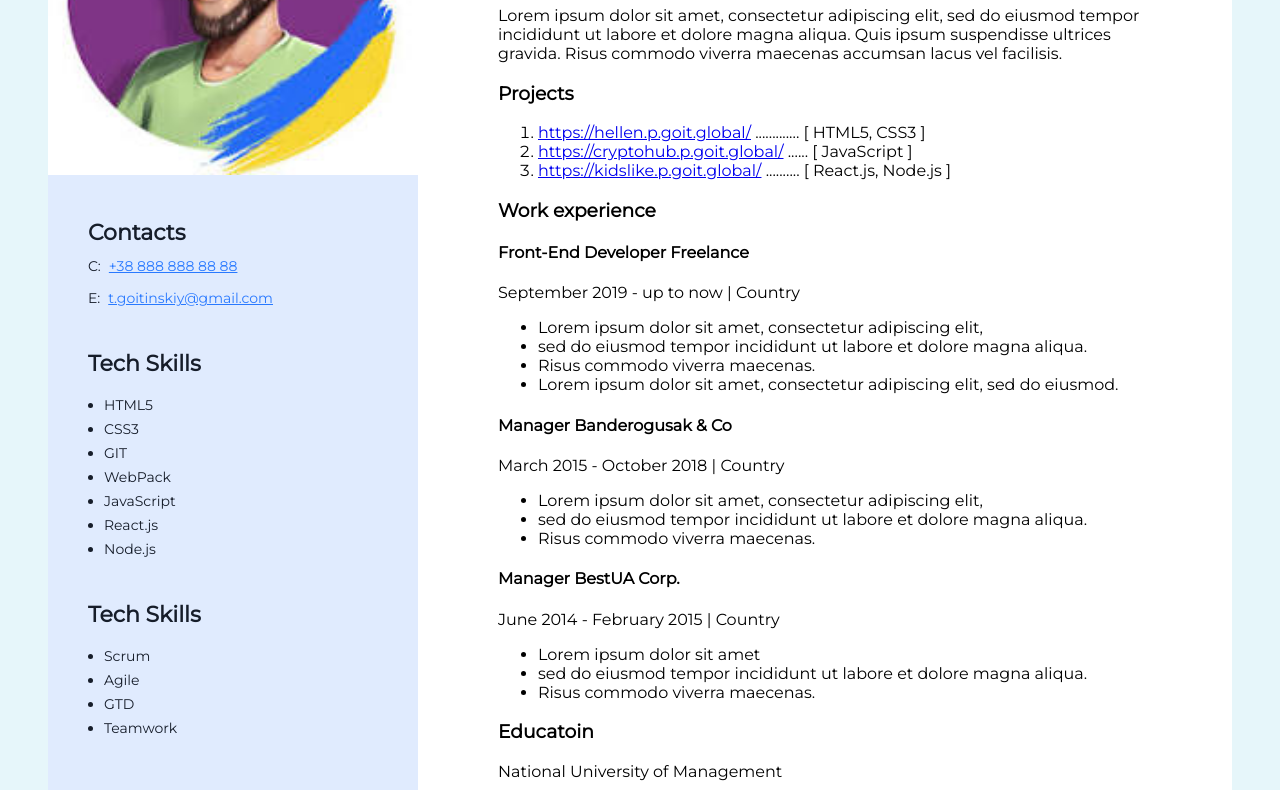
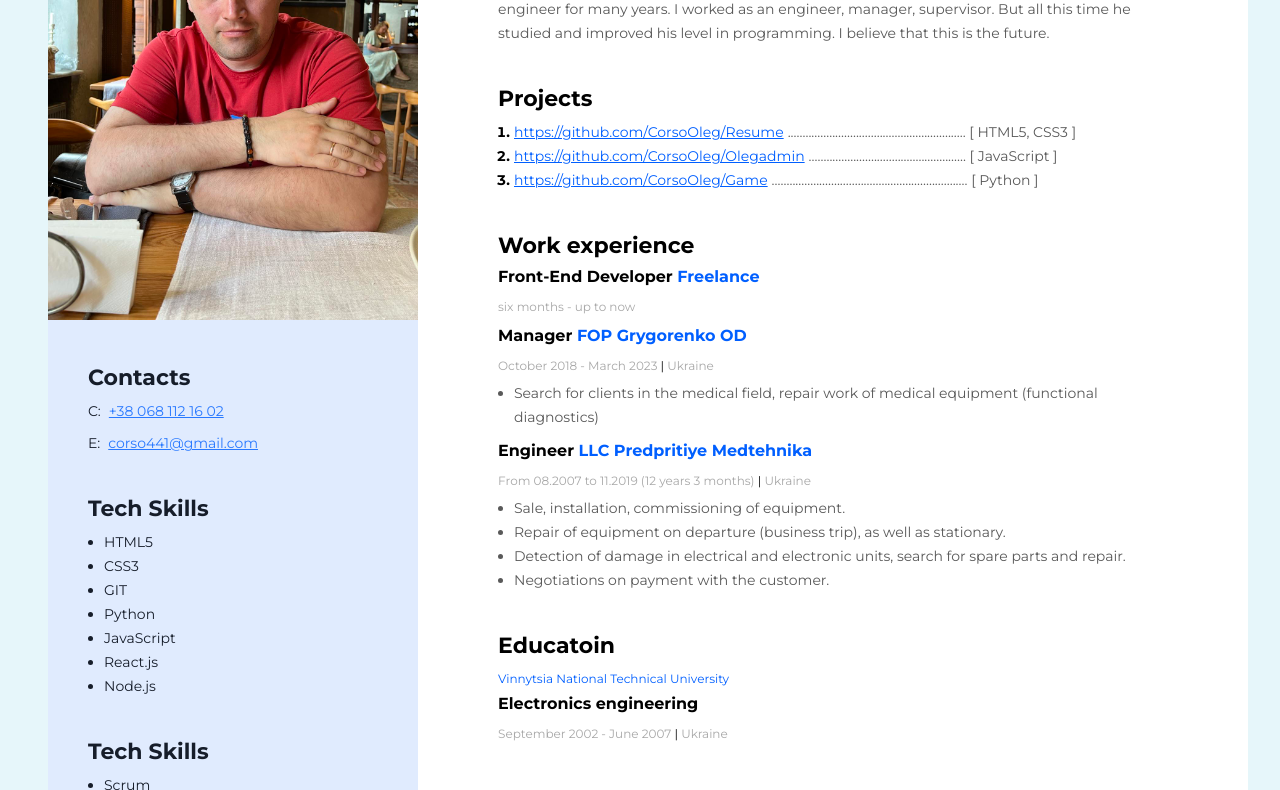
Before and after one commit to CorsoOleg/Resume, a plain HTML site: page index.html in a window 1280 px wide. Shown: the part 261-1051 px from the top of the page. Drawn offline with Linux system fonts and the light colour scheme.

Commit message:
final resume

```diff
--- a/css/styles.css
+++ b/css/styles.css
@@ -1,34 +1,47 @@
-Body{
+Body {
     background: #E6F6FA;
     padding: 40px 40px 40px 40px;
-    font-family: 'Montserrat', sans-serif;
+    font-family: "Montserrat", sans-serif;
+    font-optical-sizing: auto;
 }
+
+ul,
+ol {
+    margin-top: 0;
+    margin-bottom: 0;
+}
+
 .wrapper {
     background: #FFFFFF;
     display: flex;
     flex-direction: row-reverse;
+    width: 1200px;
+    margin: 0 auto;
 }
+
 /* Main content */
-.main-content{
+.main-content {
     padding: 88px 80px 40px 80px;
     box-sizing: border-box;
 }
 
 /* Sidebar */
 
-.sidebar{
+.sidebar {
     background: #E0EBFE;
     padding-top: 40px;
     padding-bottom: 40px;
     box-sizing: border-box;
     width: 370px;
 }
-.sidebar-content{
+
+.sidebar-content {
     padding-left: 40px;
     padding-top: 40px;
     padding-right: 40px;
 }
-.contacts-title{
+
+.contacts-title {
     color: #161D2A;
     font-size: 22px;
     font-weight: 700px;
@@ -36,32 +49,38 @@ Body{
     margin-top: 0;
     margin-bottom: 8px;
 }
-.contacts-type{
+
+.contacts-type {
     color: #161D2A;
     font-size: 14px;
     font-weight: 700px;
     line-height: 24px;
     margin-right: 8px;
 }
-.contacts-link{
+
+.contacts-link {
     color: #2979ff;
     font-size: 14px;
     font-weight: 400px;
     line-height: 24px;
     margin-right: 8px;
 }
-.contacts-item{
+
+.contacts-item {
     margin-top: 0;
     margin-bottom: 8px;
 }
-.contents-container{
+
+.contents-container {
     margin-bottom: 40px;
 }
+
 /* Skills conteiner snd soft*/
-.skills-conteiner{
+.skills-conteiner {
     margin-bottom: 40px;
 }
-.skills-title{
+
+.skills-title {
     color: #161D2A;
     font-size: 22px;
     font-weight: 700px;
@@ -69,12 +88,137 @@ Body{
     margin-top: 0;
     margin-bottom: 8px;
 }
-.skills-list{
+
+.skills-list {
     padding-left: 16px;
 }
-.skills-list-item{
+
+.skills-list-item {
     color: #161D2A;
     font-size: 14px;
     font-weight: 700px;
     line-height: 24px;
 }
+
+/* Main content*/
+.my-profession {
+    color: #000;
+    font-size: 14px;
+    font-weight: 700px;
+    line-height: 17px;
+    margin-top: 0;
+}
+
+.my-name {
+    color: #000;
+    font-size: 45px;
+    font-weight: 700px;
+    line-height: 55px;
+    margin-top: 0;
+    margin-bottom: 12px;
+}
+
+.my-descr {
+    color: #595959;
+    font-size: 14px;
+    font-weight: 400;
+    line-height: 24px;
+}
+
+.my-info {
+    margin-bottom: 40px;
+}
+
+/* My projects */
+.my-projects-title {
+    color: #000;
+    font-size: 22px;
+    font-weight: 700;
+    line-height: 27px;
+    margin-top: 0;
+    margin-bottom: 8px;
+}
+
+.my-projects-item {
+    color: #000;
+    font-size: 14px;
+    font-weight: 700;
+    line-height: 24px;
+}
+
+.my-projects-list {
+    padding-left: 16px;
+}
+
+.my-projects-item-link {
+    color: #005fff;
+    font-size: 14px;
+    font-weight: 400;
+    line-height: 24px;
+    text-decoration-line: underline;
+}
+
+.my-projects-item-tech {
+    color: #595959;
+    font-size: 14px;
+    font-weight: 400;
+    line-height: 24px;
+}
+
+.my-projects-container {
+    margin-bottom: 40px;
+}
+
+/* Work experience */
+.work-experience {
+    margin-bottom: 40px;
+}
+
+.work-experience-title {
+    color: #000;
+    font-size: 22px;
+    font-weight: 700;
+    line-height: 27px;
+    margin-top: 0;
+    margin-bottom: 8px;
+}
+
+.work-experience-company {
+    color: #000;
+    font-size: 16px;
+    font-weight: 700;
+    line-height: 20px;
+    margin-top: 0;
+    margin-bottom: 12px;
+}
+
+.company-name {
+    color: #005fff;
+}
+
+.work-experience-period {
+    color: #A8A8A8;
+    font-size: 12px;
+    font-weight: 400;
+    line-height: 15px;
+    margin-bottom: 8px;
+}
+
+.work-experience-period-separator {
+    color: #000;
+}
+
+.work-experience-duties-list {
+    padding-left: 16px;
+}
+
+.work-experience-duties-item {
+    color: #595959;
+    font-size: 14px;
+    font-weight: 400;
+    line-height: 24px;
+}
+
+.work-experience-container {
+    margin-bottom: 12px;
+}
--- a/index.html
+++ b/index.html
@@ -7,119 +7,117 @@
 
     <link rel="preconnect" href="https://fonts.googleapis.com">
     <link rel="preconnect" href="https://fonts.gstatic.com" crossorigin>
-    <link href="https://fonts.googleapis.com/css2?family=Montserrat:ital,wght@0,400;1,700&display=swap" rel="stylesheet">
-
+    <link href="https://fonts.googleapis.com/css2?family=Montserrat:ital,wght@0,100..900;1,100..900&display=swap"
+        rel="stylesheet">
     <link rel="stylesheet" href="css/styles.css">
 </head>
+
 <body>
     <!-- Wrapper -->
     <div class="wrapper">
         <!-- Main content -->
         <div class="main-content">
             <!-- My info -->
-          <div>
-            <h2>Front-End Developer</h2>
-            <h1>Hryhorenko Oleh</h1>
-            <p>Lorem ipsum dolor sit amet, consectetur adipiscing elit, sed do
-               eiusmod tempor incididunt ut labore et dolore magna aliqua.
-               Quis ipsum suspendisse ultrices gravida. Risus commodo viverra
-                maecenas accumsan lacus vel facilisis. </p>
+            <div class="my-info">
+                <h2 class="my-profession">Front-End Developer</h2>
+                <h1 class="my-name">Gryhorenko Oleg</h1>
+                <p class="my-descr">Hello everybody. I am a web developer from Ukraine.
+                    I have been a medical equipment repair engineer for many years.
+                    I worked as an engineer, manager, supervisor.
+                    But all this time he studied and improved his level in programming.
+                    I believe that this is the future. </p>
             </div>
             <!-- My projects -->
-         <div>
-           <h3>Projects</h3>
-           <ol>
-               <li>
-                   <a href="https://hellen.p.goit.global/" target="_blank">https://hellen.p.goit.global/</a>
-                   .............
+            <div class="my-projects-container">
+                <h3 class="my-projects-title">Projects</h3>
+                <ol class="my-projects-list">
+                    <li class="my-projects-item">
+                        <a class="my-projects-item-link" href="#"
+                            target="_blank">https://github.com/CorsoOleg/Resume</a>
+                        <span class="my-projects-item-tech">
+                            ............................................................
                             [ HTML5, CSS3 ]
+                        </span>
                     </li>
-               <li>
-                   <a href="https://cryptohub.p.goit.global/" target="_blank">https://cryptohub.p.goit.global/</a>
-                   ......
+                    <li class="my-projects-item">
+                        <a class="my-projects-item-link" href="#"
+                            target="_blank">https://github.com/CorsoOleg/Olegadmin</a>
+                        <span class="my-projects-item-tech">
+                            .....................................................
                             [ JavaScript ]
+                        </span>
                     </li>
-               <li>
-                   <a href="https://kidslike.p.goit.global/" target="_blank">https://kidslike.p.goit.global/</a>
-                   ..........
-                   [ React.js, Node.js ]
+                    <li class="my-projects-item">
+                        <a class="my-projects-item-link" href="#s"
+                            target="_blank">https://github.com/CorsoOleg/Game</a>
+                        <span class="my-projects-item-tech">
+                            ..................................................................
+                            [ Python ]
+                        </span>
                     </li>
                 </ol>
             </div>
             <!-- Work experience -->
-         <div>
-             <h3>Work experience</h3>
-             <!-- Compay 1 -->
-             <div>
-               <h4>Front-End Developer Freelance</h4>
-               <p>September 2019 - up to now   |   Country</p>
+            <div class="work-experience">
+                <h3 class="work-experience-title">Work experience</h3>
+                <!-- Company 1 -->
+                <div class="work-experience-container">
+                    <h4 class="work-experience-company">Front-End Developer <span class="company-name">Freelance</span>
+                    </h4>
+                    <p class="work-experience-period">six months - up to now
+                </div>
+                <!-- Company 2 -->
+                <div class="work-experience-container">
+                    <h4 class="work-experience-company">Manager <span class="company-name">FOP Grygorenko OD</span></h4>
+                    <p class="work-experience-period">October 2018 - March 2023 <span
+                            class="work-experience-period-separator">|</span> Ukraine</p>
 
-               <ul>
-                   <li>Lorem ipsum dolor sit amet,
-                        consectetur adipiscing elit,
-                   </li>
-                   <li>sed do eiusmod tempor incididunt ut
-                       labore et dolore magna aliqua.
-                   </li>
-                   <li>Risus commodo viverra maecenas.
-                   </li>
-                   <li>Lorem ipsum dolor sit amet, consectetur
-                       adipiscing elit, sed do eiusmod.
+                    <ul class="work-experience-duties-list">
+                        <li class="work-experience-duties-item">Search for clients in the medical field,
+                            repair work of medical equipment (functional diagnostics)
                         </li>
                     </ul>
                 </div>
-             <!-- Compay 2 -->
-             <div>
-               <h4>Manager Banderogusak & Co</h4>
-               <p>March 2015 - October 2018   |   Country</p>
+                <!-- Company 3 -->
+                <div class="work-experience-container">
+                    <h4 class="work-experience-company">Engineer <span class="company-name">LLC Predpritiye Medtehnika</span></h4>
+                    <p class="work-experience-period">From 08.2007 to 11.2019 (12 years 3 months) <span
+                            class="work-experience-period-separator">|</span> Ukraine</p>
 
-               <ul>
-                   <li>Lorem ipsum dolor sit amet,
-                        consectetur adipiscing elit,
+                    <ul class="work-experience-duties-list">
+                        <li class="work-experience-duties-item">Sale, installation, commissioning of equipment.
                         </li>
-                   <li>sed do eiusmod tempor incididunt ut
-                       labore et dolore magna aliqua.
+                        <li class="work-experience-duties-item">Repair of equipment on departure (business trip), as well as stationary.
                         </li>
-                   <li>Risus commodo viverra maecenas.
+                        <li class="work-experience-duties-item">Detection of damage in electrical and electronic units, search for spare parts and repair.
                         </li>
-               </ul>
-             </div>
-             <!-- Compay 3 -->
-             <div>
-               <h4>Manager BestUA Corp.</h4>
-               <p>June 2014 - February 2015   |   Country</p>
-
-               <ul>
-                   <li>Lorem ipsum dolor sit amet
-                   </li>
-                   <li>sed do eiusmod tempor incididunt ut
-                       labore et dolore magna aliqua.
-                   </li>
-                   <li>Risus commodo viverra maecenas.
+                        <li class="work-experience-duties-item">Negotiations on payment with the customer.
                         </li>
                     </ul>
                 </div>
             </div>
             <!-- Education -->
             <div>
-               <h3>Educatoin</h3>
-               <p>National University of Management</p>
-               <p>Management</p>
-               <p>September 2009 - June 2014   |   Country</p>
+                <h3 class="work-experience-title">Educatoin</h3>
+                <p class="work-experience-period"><span class="company-name">Vinnytsia National Technical University</span>
+                </p>
+                <p class="work-experience-company">Electronics engineering</p>
+                <p class="work-experience-period">September 2002 - June 2007 <span
+                        class="work-experience-period-separator">|</span> Ukraine</p>
             </div>
         </div>
-
-
         <!-- Sidebar -->
         <aside class="sidebar">
-                       <img src="img/Без названия.jpg" alt="My photo" width="370">
+            <img src="img/Foto-1.jpg" alt="My photo" width="370">
 
             <div class="sidebar-content">
                 <!-- Contacts -->
                 <div class="contents-container">
                     <h3 class="contacts-title">Contacts</h3>
-                      <p class="contacts-item"><span class="contacts-type">C:</span><a class="contacts-link" href="tel:+388888888888">+38 888 888 88 88</a></p>
-                      <p class="contacts-item"><span class="contacts-type">E:</span><a class="contacts-link" href="malto:t.goitinskiy@gmail.com">t.goitinskiy@gmail.com</a></p>
+                    <p class="contacts-item"><span class="contacts-type">C:</span><a class="contacts-link"
+                            href="">+38 068 112 16 02</a></p>
+                    <p class="contacts-item"><span class="contacts-type">E:</span><a class="contacts-link"
+                            href="corso441@gmail.com">corso441@gmail.com</a></p>
                 </div>
 
                 <!-- Tech Skills -->
@@ -129,13 +127,12 @@
                         <li class="skills-list-item">HTML5</li>
                         <li class="skills-list-item">CSS3</li>
                         <li class="skills-list-item">GIT</li>
-                        <li class="skills-list-item">WebPack</li>
+                        <li class="skills-list-item">Python</li>
                         <li class="skills-list-item">JavaScript</li>
                         <li class="skills-list-item">React.js</li>
                         <li class="skills-list-item">Node.js</li>
                     </ul>
                 </div>
-
                 <!-- Soft Skills -->
                 <div class="skills-conteiner">
                     <h3 class="skills-title">Tech Skills</h3>
@@ -148,7 +145,7 @@
                 </div>
             </div>
         </aside>
-
     </div>
 </body>
+
 </html>
```
Also changed, not shown: img/Foto-1.jpg (added), img/Без названия.jpg (deleted). Lines whose indentation alone changed are shown as unchanged.
